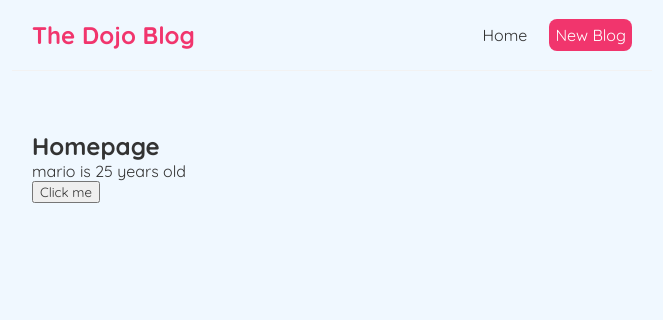
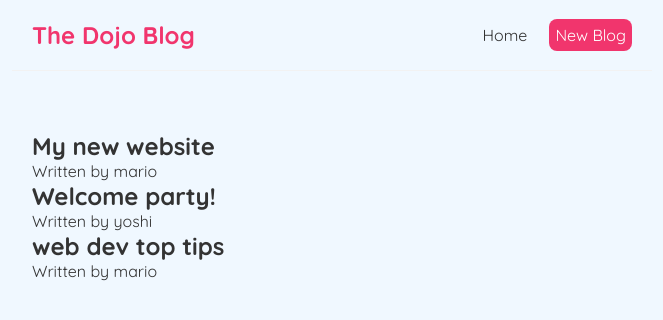
Before and after one commit to platisam/Dojo_blog, a React (Create React App) app: page / in a window 1280 px wide. Shown: the top 320 px of the page, without its empty margins (308-971 px from the left). Built offline with nearby package versions, Linux system fonts and the light colour scheme.

Commit message:
outputting lists

```diff
--- a/src/Home.js
+++ b/src/Home.js
@@ -1,22 +1,25 @@
 import { useState } from "react";
 
 const Home = () => {
-  //let name = "mario";
-  const [name, setName] = useState("mario");
-  const [age, setAge] = useState(25);
-
-  const handleClick = () => {
-    setName("luigi");
-    setAge(30);
-  };
+  const [blogs, setBlogs] = useState([
+    { title: "My new website", body: "lorem ipsum...", author: "mario", id: 1 },
+    { title: "Welcome party!", body: "lorem ipsum...", author: "yoshi", id: 2 },
+    {
+      title: "web dev top tips",
+      body: "lorem ipsum...",
+      author: "mario",
+      id: 3,
+    },
+  ]);
 
   return (
     <div className="home">
-      <h2>Homepage</h2>
-      <p>
-        {name} is {age} years old
-      </p>
-      <button onClick={handleClick}>Click me</button>
+      {blogs.map((blog) => (
+        <div className="blog-preview" key={blog.id}>
+          <h2>{blog.title}</h2>
+          <p>Written by {blog.author}</p>
+        </div>
+      ))}
     </div>
   );
 };
```
